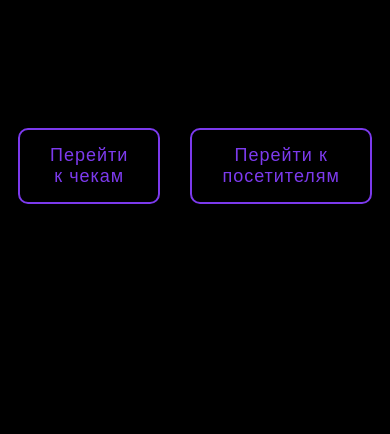
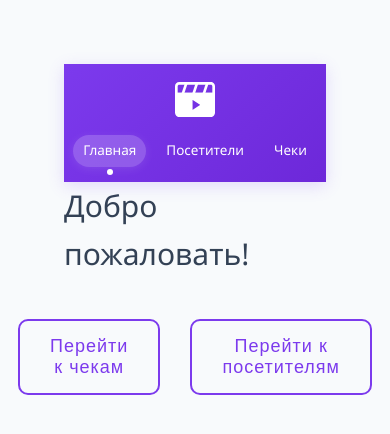
Before and after one commit to MiRinnDa/qwerty, a Vue app in the folder qawll/: page / in a window 390 px wide. Shown: the top 434 px of the page. Built offline with nearby package versions, Linux system fonts and the light colour scheme.

Commit message:
UPD 01.1.2
 Added navbar

```diff
--- a/qawll/src/App.vue
+++ b/qawll/src/App.vue
@@ -1,9 +1,45 @@
-<script setup>
+<template>
+  <div id="app">
+    <Nav />
+    <main class="main-content">
+      <router-view />
+    </main>
+  </div>
+</template>
+
+<script>
+import Nav from './components/nav.vue'
+
+export default {
+  name: 'App',
+  components: {
+    Nav
+  }
+}
 </script>
 
-<template>
-  <RouterView />
-</template>
+<style>
+* {
+  margin: 0;
+  padding: 0;
+  box-sizing: border-box;
+}
 
-<style scoped>
+body {
+  font-family: 'Segoe UI', Tahoma, Geneva, Verdana, sans-serif;
+  background: #f8fafc;
+  color: #334155;
+  margin: 0;
+  padding: 0;
+}
+
+#app {
+  width: 100%;
+  min-height: 100vh;
+}
+
+.main-content {
+  width: 100%;
+  min-height: calc(100vh - 70px);
+}
 </style>
--- a/qawll/src/assets/main.css
+++ b/qawll/src/assets/main.css
@@ -1,7 +1,7 @@
 @import './base.css';
 
 #app {
-  max-width: 1280px;
+  /* max-width: 1280px; */
   margin: 0 auto;
   padding: 2rem;
   font-weight: normal;
--- a/qawll/src/components/nav.vue
+++ b/qawll/src/components/nav.vue
@@ -0,0 +1,156 @@
+<template>
+  <nav class="navbar">
+    <div class="nav-container">
+      <!-- Логотип -->
+      <router-link to="/" class="nav-logo">
+        <img src="../assets/Logo.svg" alt="Кинотеатр" class="logo-img">
+        <span class="logo-text">Кинотеатр</span>
+      </router-link>
+
+      <!-- Навигационные ссылки -->
+      <div class="nav-links">
+        <router-link to="/" class="nav-link">Главная</router-link>
+        <router-link to="/customers" class="nav-link">Посетители</router-link>
+        <router-link to="/receipt" class="nav-link">Чеки</router-link>
+      </div>
+    </div>
+  </nav>
+</template>
+
+<script>
+export default {
+  name: 'NavBar'
+}
+</script>
+
+<style scoped>
+.navbar {
+  background: linear-gradient(135deg, #7c3aed 0%, #6d28d9 100%);
+  padding: 0;
+  box-shadow: 0 4px 15px rgba(139, 92, 246, 0.2);
+  position: sticky;
+  top: 0;
+  z-index: 1000;
+  width: 100%;
+}
+
+.nav-container {
+  max-width: none; /* Убираем ограничение по ширине */
+  margin: 0 auto;
+  display: flex;
+  justify-content: space-between;
+  align-items: center;
+  height: 70px;
+  padding: 0 20px; /* Добавляем padding вместо ограничения ширины */
+}
+
+.nav-logo {
+  display: flex;
+  align-items: center;
+  gap: 12px;
+  text-decoration: none;
+  color: white;
+  font-weight: 700;
+  font-size: 1.5em;
+  transition: all 0.3s ease;
+}
+
+.nav-logo:hover {
+  transform: translateY(-2px);
+}
+
+.logo-img {
+  height: 40px;
+  width: auto;
+}
+
+.logo-text {
+  color: white;
+}
+
+.nav-links {
+  display: flex;
+  gap: 30px;
+  align-items: center;
+}
+
+.nav-link {
+  color: white;
+  text-decoration: none;
+  font-weight: 500;
+  font-size: 1.1em;
+  padding: 8px 16px;
+  border-radius: 20px;
+  transition: all 0.3s ease;
+  position: relative;
+}
+
+.nav-link:hover {
+  background: rgba(255, 255, 255, 0.1);
+  transform: translateY(-2px);
+}
+
+.nav-link.router-link-active {
+  background: rgba(255, 255, 255, 0.2);
+  box-shadow: 0 2px 10px rgba(255, 255, 255, 0.1);
+}
+
+.nav-link.router-link-active::after {
+  content: '';
+  position: absolute;
+  bottom: -8px;
+  left: 50%;
+  transform: translateX(-50%);
+  width: 6px;
+  height: 6px;
+  background: white;
+  border-radius: 50%;
+}
+
+/* Адаптивность */
+@media (max-width: 768px) {
+  .nav-container {
+    height: 60px;
+    padding: 0 15px;
+  }
+
+  .nav-links {
+    gap: 15px;
+  }
+
+  .nav-link {
+    font-size: 1em;
+    padding: 6px 12px;
+  }
+
+  .logo-text {
+    font-size: 1.3em;
+  }
+
+  .logo-img {
+    height: 35px;
+  }
+}
+
+@media (max-width: 480px) {
+  .nav-container {
+    flex-direction: column;
+    height: auto;
+    padding: 15px;
+    gap: 15px;
+  }
+
+  .nav-links {
+    gap: 10px;
+  }
+
+  .nav-link {
+    font-size: 0.9em;
+    padding: 5px 10px;
+  }
+
+  .logo-text {
+    display: none;
+  }
+}
+</style>
```
Also changed, not shown: qawll/src/assets/logo.svg.
